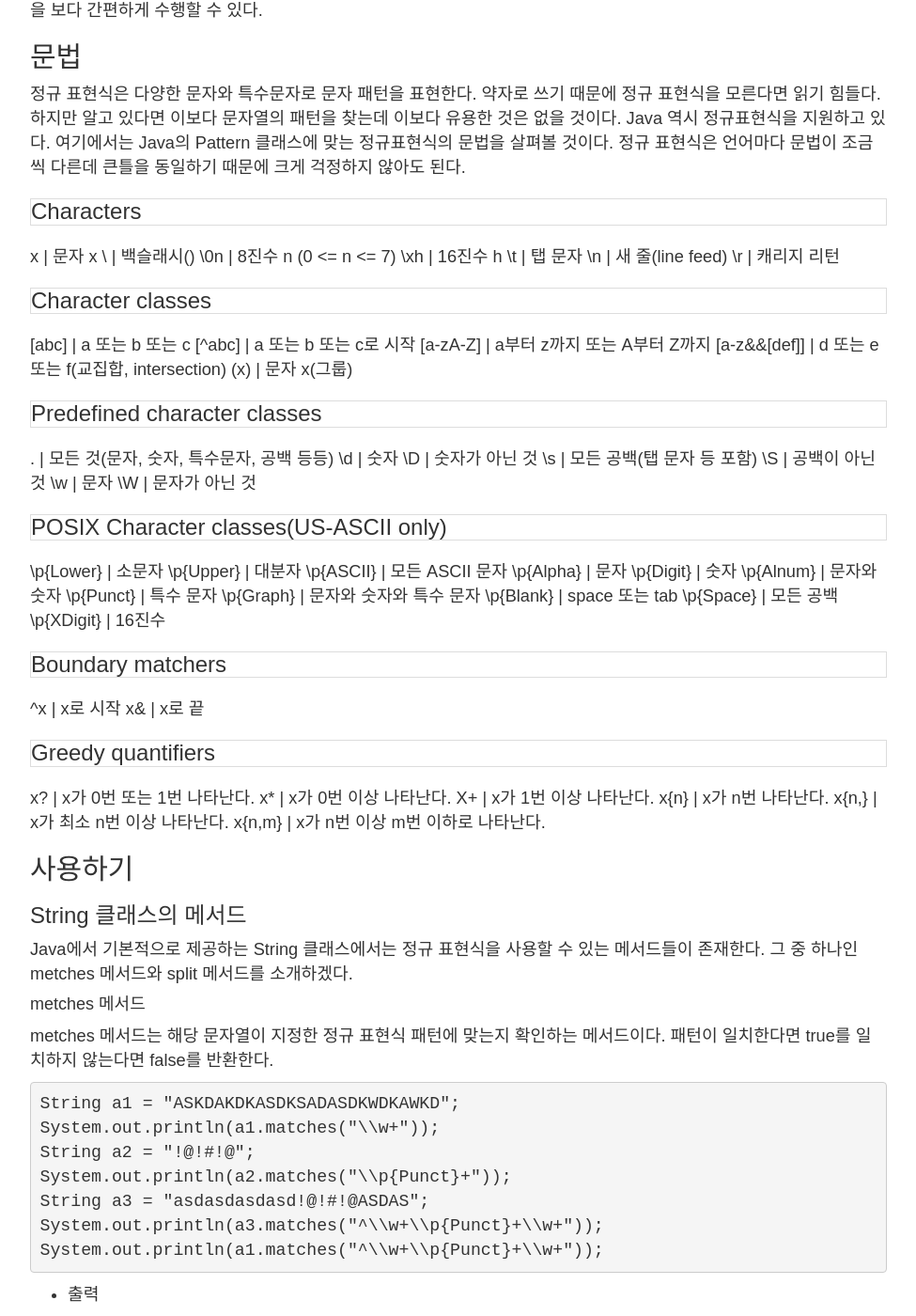
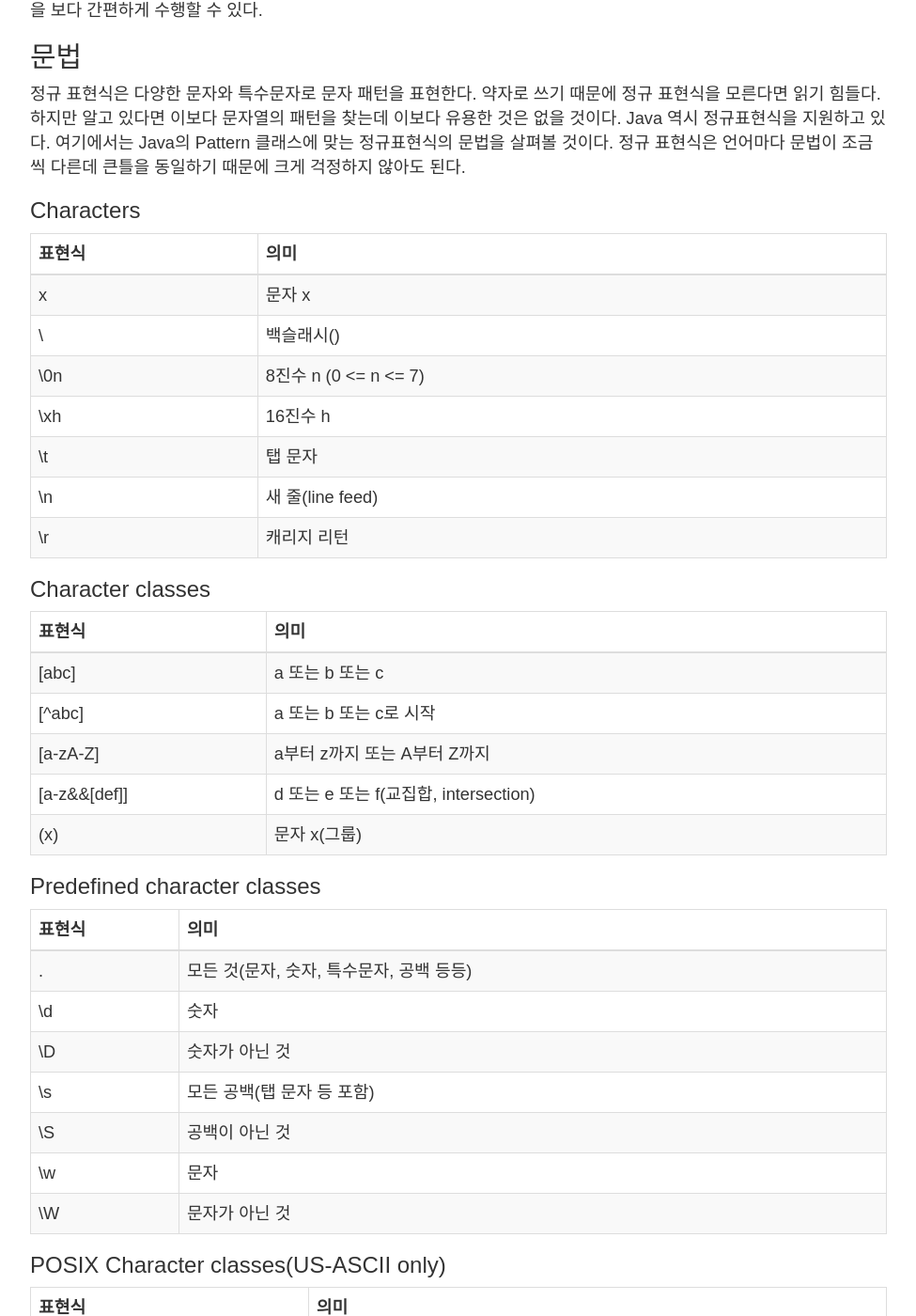
Before and after one commit to kwSeo/kwSeo.github.io, a Jekyll site: the page built from _posts/2016-01-23-java-regular-expression.md, in a window 1280 px wide and 1400 px high, scrolled down 702 px. Shown: the whole window at 94% size, without its empty margins (152-1127 px from the left). Built offline with Jekyll 4.4.1, drawn with Linux system fonts in a browser that asks for light colours; nearby versions of some CDN libraries; library files that are not in the unit come from our copies; comment, search, counter and statistics services are not loaded; some of the changed text lies outside the part shown.

Commit message:
Regular Expression 2

```diff
--- a/_posts/2016-01-23-java-regular-expression.md
+++ b/_posts/2016-01-23-java-regular-expression.md
@@ -5,13 +5,18 @@ categories: java ragex
 ---
 
 # 정규 표현식(Regular Expression)
+
 정규 표현식은 특정한 문자열 집합을 표현하기 위해서 사용하는 표현식이다. 정규 표현식을 통해 구체적으로 정해진 문자열이 아닌 특정한 패턴을 따르는 문자열을 포현할 수 있다. 이를 이용하면 특정 패턴에 맞는 문자열을 찾거나 수정하는 작업을 보다 간편하게 수행할 수 있다.
 
 ## 문법
+
 정규 표현식은 다양한 문자와 특수문자로 문자 패턴을 표현한다. 약자로 쓰기 때문에 정규 표현식을 모른다면 읽기 힘들다. 하지만 알고 있다면 이보다 문자열의 패턴을 찾는데 이보다 유용한 것은 없을 것이다. Java 역시 정규표현식을 지원하고 있다. 여기에서는 Java의 Pattern 클래스에 맞는 정규표현식의 문법을 살펴볼 것이다. 정규 표현식은 언어마다 문법이 조금씩 다른데 큰틀을 동일하기 때문에 크게 걱정하지 않아도 된다.
 
 ### Characters
+
 {: .table .table-striped .table-bordered}
+표현식 | 의미
+---|---
 x | 문자 x
 \\ | 백슬래시(\)
 \0n | 8진수 n (0 <= n <= 7)
@@ -21,7 +26,10 @@ x | 문자 x
 \r | 캐리지 리턴
 
 ### Character classes
+
 {: .table .table-striped .table-bordered}
+표현식 | 의미
+---|---
 [abc] | a 또는 b 또는 c
 [^abc] | a 또는 b 또는 c로 시작
 [a-zA-Z] | a부터 z까지 또는 A부터 Z까지
@@ -29,7 +37,10 @@ x | 문자 x
 (x) | 문자 x(그룹)
 
 ### Predefined character classes
+
 {: .table .table-striped .table-bordered}
+표현식 | 의미
+---|---
 . | 모든 것(문자, 숫자, 특수문자, 공백 등등)
 \d | 숫자
 \D | 숫자가 아닌 것
@@ -39,7 +50,10 @@ x | 문자 x
 \W | 문자가 아닌 것
 
 ### POSIX Character classes(US-ASCII only)
+
 {: .table .table-striped .table-bordered}
+표현식 | 의미
+---|---
 \p{Lower} | 소문자
 \p{Upper} | 대분자
 \p{ASCII} | 모든 ASCII 문자
@@ -53,12 +67,18 @@ x | 문자 x
 \p{XDigit} | 16진수
 
 ### Boundary matchers
+
 {: .table .table-striped .table-bordered}
+표현식 | 의미
+---|---
 ^x | x로 시작
 x& | x로 끝
 
 ### Greedy quantifiers
+
 {: .table .table-striped .table-bordered}
+표현식 | 의미
+---|---
 x? | x가 0번 또는 1번 나타난다.
 x* | x가 0번 이상 나타난다.
 X+ | x가 1번 이상 나타난다.
@@ -67,11 +87,15 @@ x{n,} | x가 최소 n번 이상 나타난다.
 x{n,m} | x가 n번 이상 m번 이하로 나타난다.
 
 ## 사용하기
+
 ### String 클래스의 메서드
+
 Java에서 기본적으로 제공하는 String 클래스에서는 정규 표현식을 사용할 수 있는 메서드들이 존재한다. 그 중 하나인  metches 메서드와 split 메서드를 소개하겠다.
 
 #### metches 메서드
+
 metches 메서드는 해당 문자열이 지정한 정규 표현식 패턴에 맞는지 확인하는 메서드이다. 패턴이 일치한다면 true를 일치하지 않는다면 false를 반환한다.
+
 
     String a1 = "ASKDAKDKASDKSADASDKWDKAWKD";
     System.out.println(a1.matches("\\w+"));
@@ -81,31 +105,43 @@ metches 메서드는 해당 문자열이 지정한 정규 표현식 패턴에
     System.out.println(a3.matches("^\\w+\\p{Punct}+\\w+"));
     System.out.println(a1.matches("^\\w+\\p{Punct}+\\w+"));
 
+
 - 출력
+
 
     true
     true
     true
     false
 
+
 #### split 메서드
+
 split 메서드는 지정한 정규 표현식에 일치하는 부분을 기준으로 문자열을 나누는 메서드이다. 리턴 값으로 해당 문자열이 분할되어 저장된 문자열 배열을 반환한다.
+
 
     String b = "ABC DEFG12abcabc12A SDADS";
     String[] bArr = b.split("[\\s\\d]+");
     System.out.println(Arrays.toString(bArr));
 
+
 - 출력
+
 
     [ABC, DEFG, abcabc, A, SDADS]
 
+
 ## Pattern 클래스와 Metcher 클래스
+
 정규 표현식을 위한 클래스로 Java에서 기본적으로 제공하는 Pattern 클래스와 Metcher클래스가 있다.  Pattern 클래스는 실질적으로 정규 표현식을 나타내는 클래스으며, Metcher 클래스는 정규 표현식 사용한 결과라고 할 수 있다. 아래와 같은 방법으로 사용할 수 있다.
+
 
     Pattern p = Pattern.compile("[^\\w+\\d$]");
     Matcher m = p.matcher("akdawkdawkdakwd123123");
     System.out.println(m.matches());
 
+
 - 출력
 
+
     true
```
